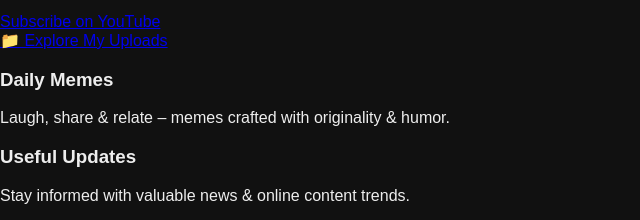
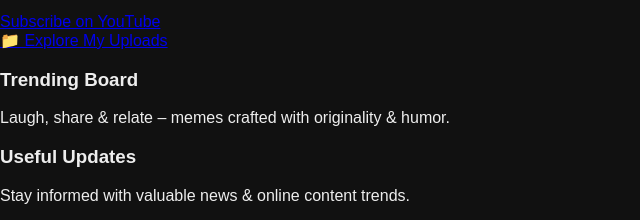
Before and after one commit to INFOBYBORA/Info-by-bora, a plain HTML site: page index.html in a window 1280 px wide. Shown: the part 125-345 px from the top of the page, 0-640 px from the left. Drawn offline with Linux system fonts and the light colour scheme.

Commit message:
Update index.html

```diff
--- a/index.html
+++ b/index.html
@@ -31,7 +31,7 @@
 
   <section class="features">
     <div class="feature-box">
-      <h3>Daily Memes</h3>
+      <h3>Trending Board</h3>
       <p>Laugh, share & relate – memes crafted with originality & humor.</p>
     </div>
     <div class="feature-box">
```
